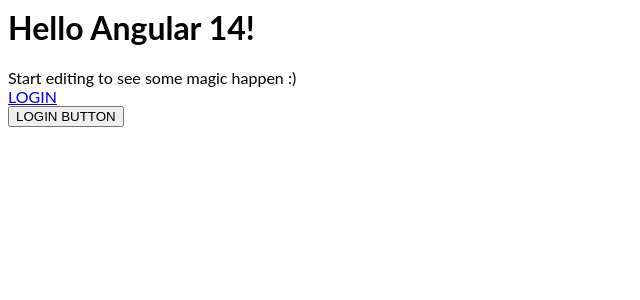
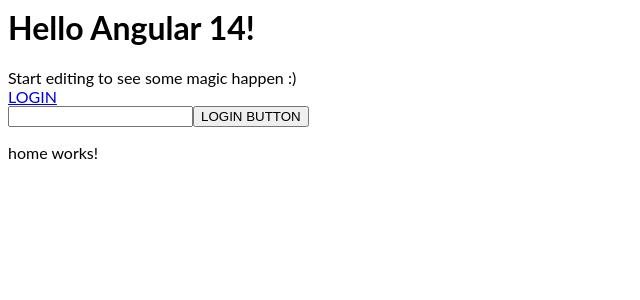
Before and after one commit to vionaangelica/Latihan-root, an Angular app: page /home in a window 1280 px wide. Before the commit this address led to /. Shown: the top 300 px of the page, without its empty margins (0-640 px from the left). Built offline with nearby package versions, Linux system fonts and the light colour scheme.

Commit message:
2 files modified, 4 added

```diff
--- a/src/app/app.component.html
+++ b/src/app/app.component.html
@@ -6,6 +6,7 @@
   <a routerLink="/login">LOGIN</a>
 
   <br>
-  <button (click)="OpenHalLogin">LOGIN BUTTON</button>
+  <input type="text" [(ngModel)]="textNama"/>
+  <button (click)="OpenHalLogin()">LOGIN BUTTON</button>
   <router-outlet></router-outlet>
 </p>
--- a/src/app/app.component.ts
+++ b/src/app/app.component.ts
@@ -7,10 +7,12 @@
   styleUrls: ["./app.component.css"]
 })
 export class AppComponent {
-  constructor(private router: Router) {}
+
   name = "Angular " + VERSION.major;
 
+  constructor(private router: Router) {}
+  textNama = ""
   OpenHalLogin() {
-    this.router.navigate(["/login"]);
+    this.router.navigate(["/home/"+this.textNama]);
   }
 }
--- /dev/null
+++ b/src/home/home.component.html
@@ -0,0 +1,3 @@
+<p>
+{{paramnama}} home works!
+</p>
--- /dev/null
+++ b/src/home/home.component.ts
@@ -0,0 +1,20 @@
+import { Component, OnInit } from '@angular/core';
+import { ActivatedRoute } from '@angular/router';
+
+@Component({
+  selector: 'app-home',
+  templateUrl: './home.component.html',
+  styleUrls: ['./home.component.css']
+})
+export class HomeComponent implements OnInit {
+
+  constructor(private route : ActivatedRoute) { }
+
+  paramnama : string;
+  ngOnInit() {
+    let isiNama = this.route.snapshot.paramMap.get('nama');
+    this.paramnama = isiNama;
+
+  }
+
+}
```
Also changed, not shown: src/app/app.module.ts (+10 -2 lines), src/app/globalvar.service.ts (added, +8 -0 lines), src/home/home.component.css (added).
